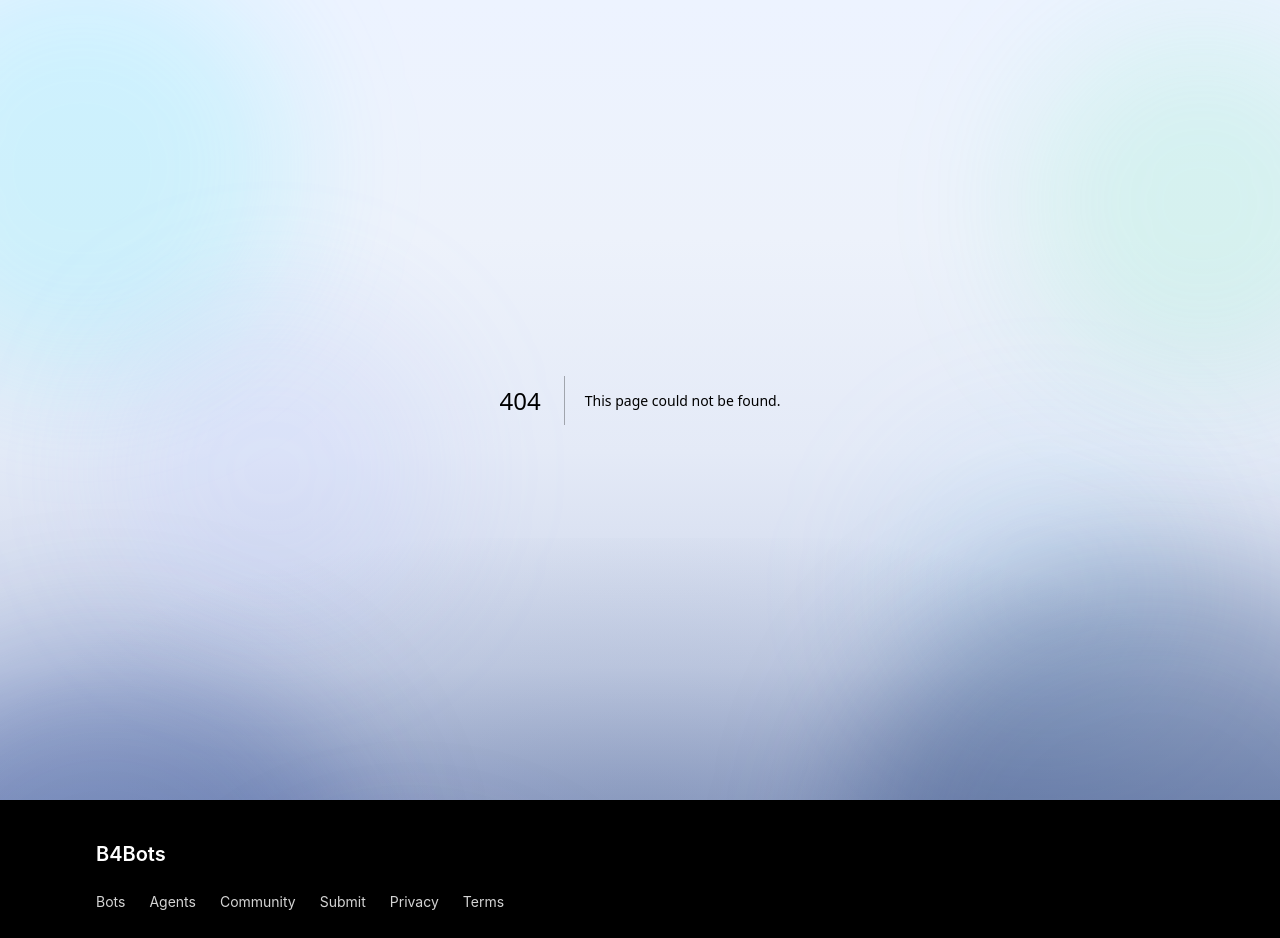
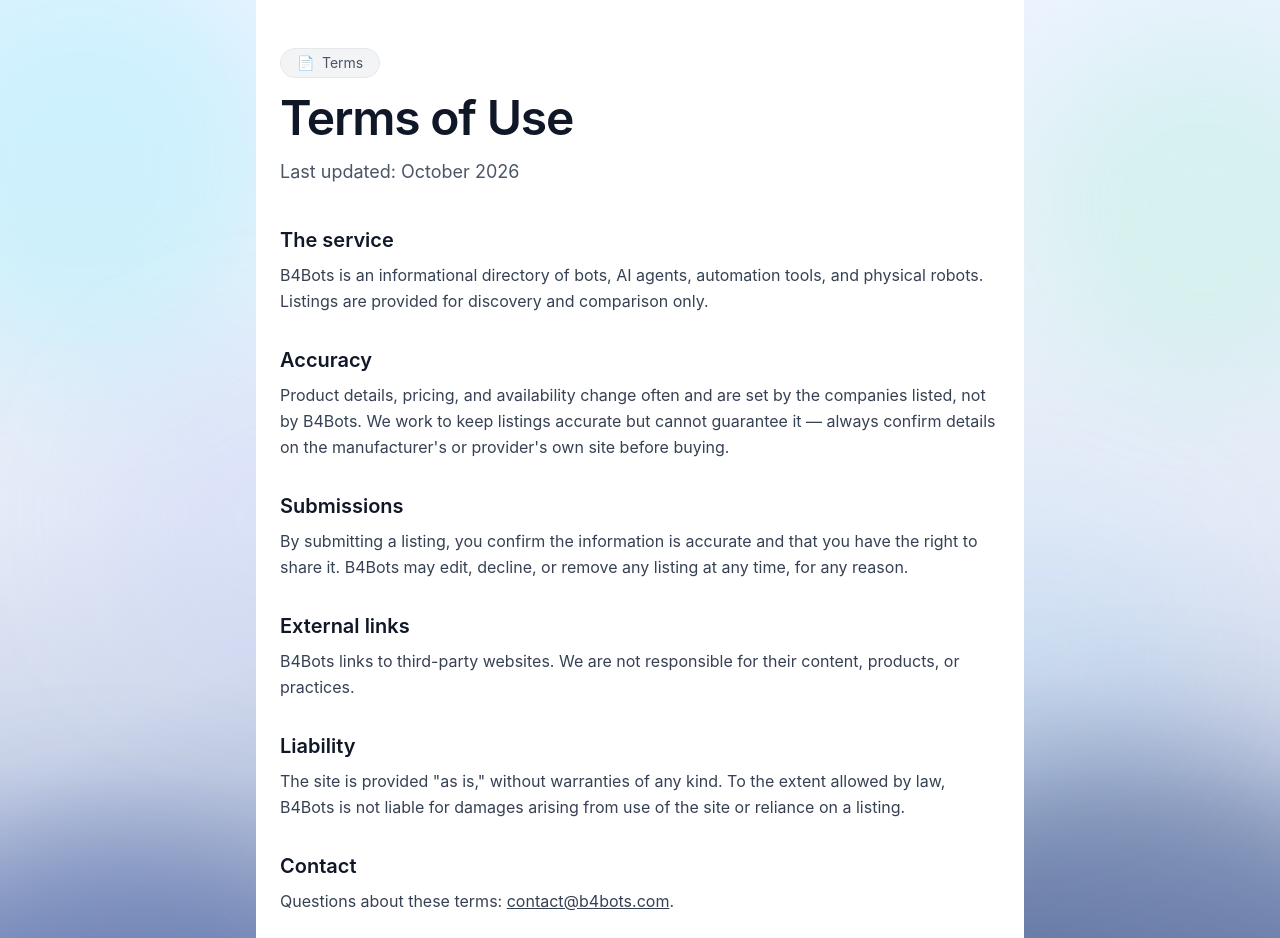
Before and after one commit to b4bots-ux/BlipBlop, a Next.js app: page /terms in a window 1280 px wide. Before the commit this address had no page. Shown: the top 938 px of the page. Built offline with nearby package versions, Linux system fonts and the light colour scheme.

Commit message:
Add terms of use page

```diff
--- /dev/null
+++ b/app/terms/page.tsx
@@ -0,0 +1,71 @@
+export default function TermsPage() {
+  return (
+    <div className="mx-auto max-w-3xl px-6 py-12 min-h-screen bg-white text-gray-900">
+      <div className="mb-10">
+        <div className="inline-flex items-center gap-2 rounded-full border border-gray-200 bg-gray-100 px-4 py-1 text-sm text-gray-600 mb-4">
+          <span>📄</span> Terms
+        </div>
+        <h1 className="text-5xl font-semibold tracking-tight">Terms of Use</h1>
+        <p className="mt-4 text-lg text-gray-600">Last updated: October 2026</p>
+      </div>
+
+      <div className="space-y-8 leading-relaxed text-gray-700">
+        <section>
+          <h2 className="text-xl font-semibold text-gray-900 mb-2">The service</h2>
+          <p>
+            B4Bots is an informational directory of bots, AI agents, automation
+            tools, and physical robots. Listings are provided for discovery and
+            comparison only.
+          </p>
+        </section>
+
+        <section>
+          <h2 className="text-xl font-semibold text-gray-900 mb-2">Accuracy</h2>
+          <p>
+            Product details, pricing, and availability change often and are set
+            by the companies listed, not by B4Bots. We work to keep listings
+            accurate but cannot guarantee it — always confirm details on the
+            manufacturer&apos;s or provider&apos;s own site before buying.
+          </p>
+        </section>
+
+        <section>
+          <h2 className="text-xl font-semibold text-gray-900 mb-2">Submissions</h2>
+          <p>
+            By submitting a listing, you confirm the information is accurate and
+            that you have the right to share it. B4Bots may edit, decline, or
+            remove any listing at any time, for any reason.
+          </p>
+        </section>
+
+        <section>
+          <h2 className="text-xl font-semibold text-gray-900 mb-2">External links</h2>
+          <p>
+            B4Bots links to third-party websites. We are not responsible for
+            their content, products, or practices.
+          </p>
+        </section>
+
+        <section>
+          <h2 className="text-xl font-semibold text-gray-900 mb-2">Liability</h2>
+          <p>
+            The site is provided &quot;as is,&quot; without warranties of any
+            kind. To the extent allowed by law, B4Bots is not liable for damages
+            arising from use of the site or reliance on a listing.
+          </p>
+        </section>
+
+        <section>
+          <h2 className="text-xl font-semibold text-gray-900 mb-2">Contact</h2>
+          <p>
+            Questions about these terms:{' '}
+            <a href="mailto:contact@b4bots.com" className="underline">
+              contact@b4bots.com
+            </a>
+            .
+          </p>
+        </section>
+      </div>
+    </div>
+  )
+}
```
